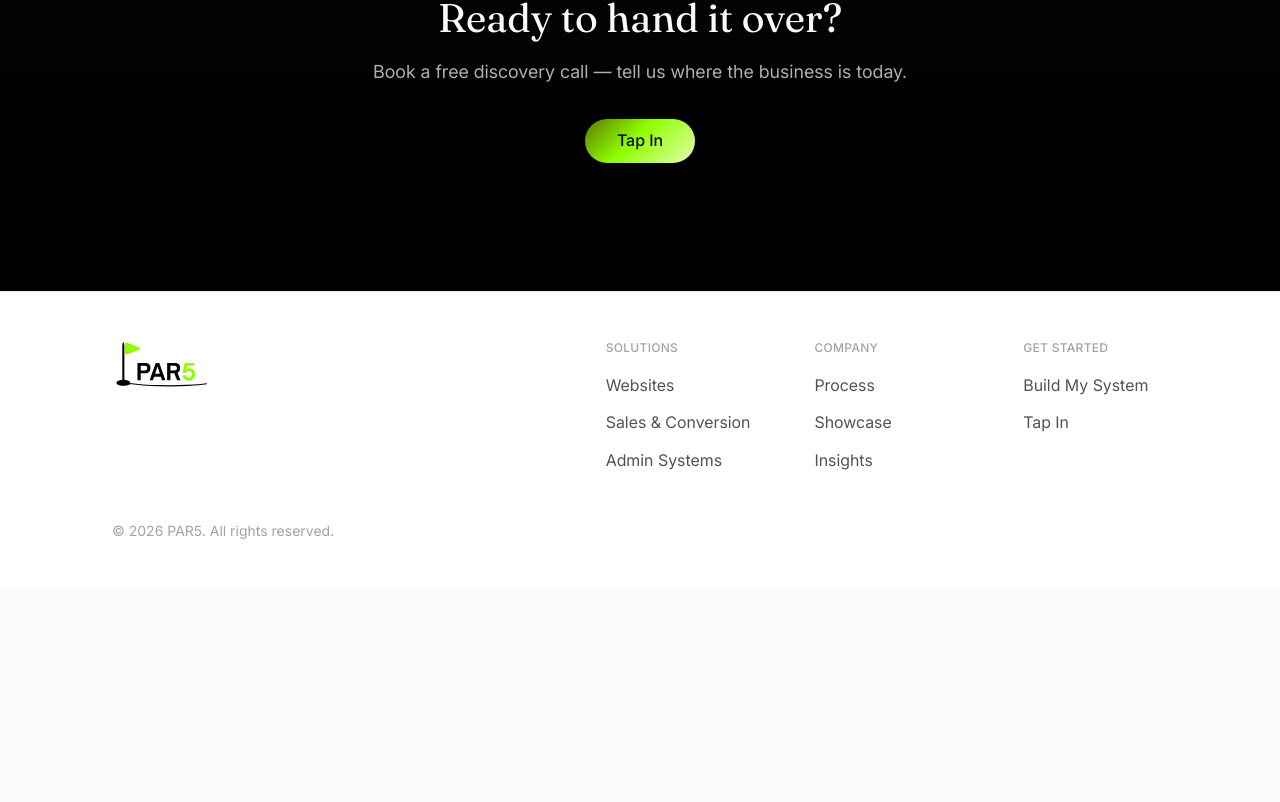
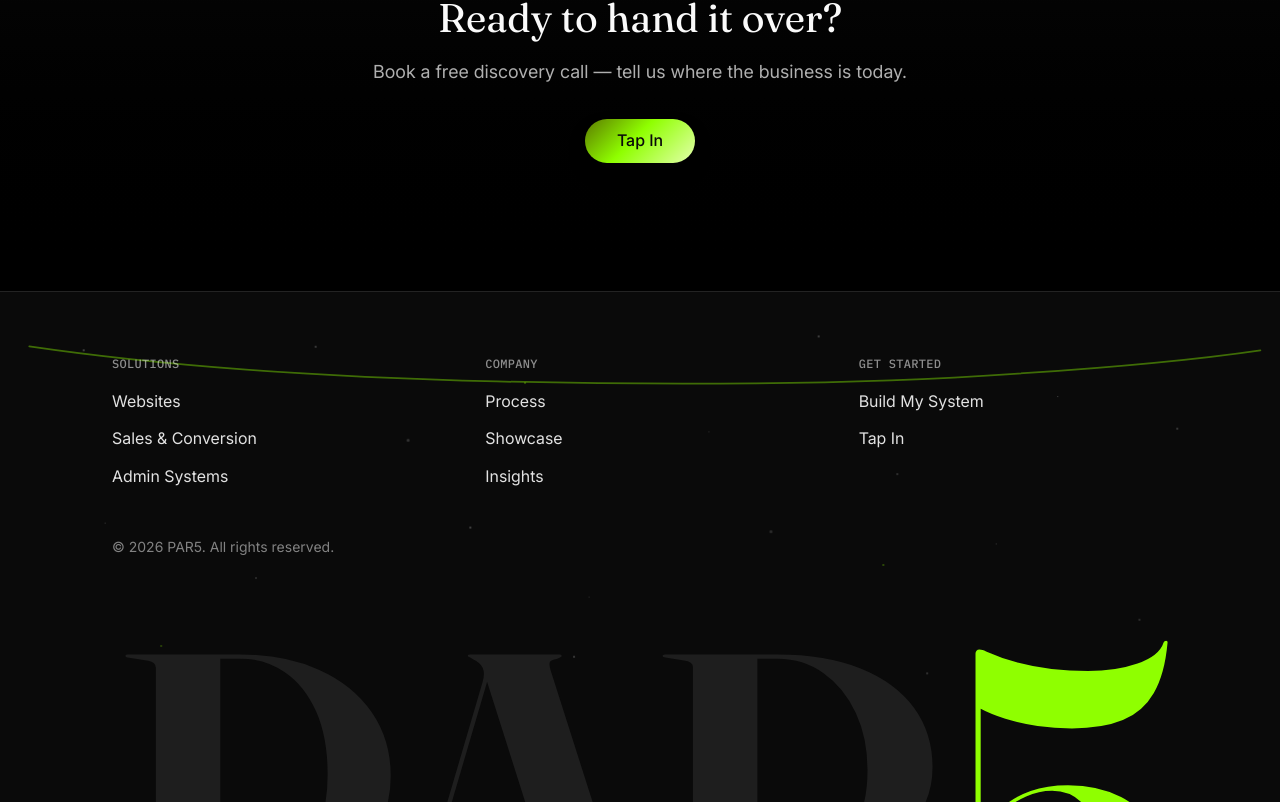
Before and after one commit to jaikrishnadasbcais-cell/PAR-5-WEBSITE, a Next.js app: page / in a window 1280 px wide. Shown: the part 1936-2738 px from the top of the page. Before the commit the page ends 2525 px from the top, so only its background shows below. Built offline with nearby package versions, Linux system fonts and the light colour scheme.

Commit message:
Update website

```diff
--- /dev/null
+++ b/src/components/layout/FooterSpecks.tsx
@@ -0,0 +1,91 @@
+'use client';
+
+import { useEffect, useRef, useState } from 'react';
+import { cn } from '@/lib/cn';
+
+type Speck = {
+  top: number; // %
+  left: number; // %
+  size: 1 | 2 | 3; // px
+  opacity: number; // 0.15–0.4 per v3.2 F4
+  variant: 1 | 2 | 3; // drift keyframe
+  duration: number; // 20–40s
+  delay: number; // negative phase offset, seconds
+  green?: boolean; // max 3–4, never clustered
+  mobileHidden?: boolean; // ~half hidden below md: to hit the 10–14 mobile count
+};
+
+// Deterministic config — NOT Math.random() at render time (SSR hydration
+// mismatch risk, v3.2 F4). 24 on desktop, 12 on mobile. The three green
+// specks sit in different thirds of the field so they never cluster.
+const SPECKS: Speck[] = [
+  { top: 12, left: 6, size: 2, opacity: 0.3, variant: 1, duration: 28, delay: 2 },
+  { top: 22, left: 14, size: 1, opacity: 0.2, variant: 2, duration: 34, delay: 9, mobileHidden: true },
+  { top: 8, left: 24, size: 2, opacity: 0.25, variant: 3, duration: 24, delay: 5 },
+  { top: 30, left: 31, size: 3, opacity: 0.18, variant: 1, duration: 38, delay: 14, mobileHidden: true },
+  { top: 16, left: 42, size: 2, opacity: 0.35, variant: 2, duration: 26, delay: 7, green: true },
+  { top: 26, left: 55, size: 1, opacity: 0.22, variant: 3, duration: 32, delay: 11, mobileHidden: true },
+  { top: 10, left: 63, size: 2, opacity: 0.28, variant: 1, duration: 22, delay: 3 },
+  { top: 34, left: 71, size: 2, opacity: 0.2, variant: 2, duration: 36, delay: 17, mobileHidden: true },
+  { top: 18, left: 82, size: 1, opacity: 0.32, variant: 3, duration: 27, delay: 6 },
+  { top: 28, left: 91, size: 2, opacity: 0.24, variant: 1, duration: 30, delay: 12, mobileHidden: true },
+  { top: 44, left: 9, size: 1, opacity: 0.26, variant: 2, duration: 33, delay: 8 },
+  { top: 52, left: 19, size: 2, opacity: 0.16, variant: 3, duration: 25, delay: 15, mobileHidden: true },
+  { top: 47, left: 36, size: 2, opacity: 0.3, variant: 1, duration: 29, delay: 4 },
+  { top: 58, left: 47, size: 1, opacity: 0.2, variant: 2, duration: 39, delay: 19, mobileHidden: true },
+  { top: 42, left: 59, size: 3, opacity: 0.15, variant: 3, duration: 23, delay: 10 },
+  { top: 55, left: 68, size: 2, opacity: 0.33, variant: 1, duration: 31, delay: 13, green: true, mobileHidden: true },
+  { top: 49, left: 78, size: 1, opacity: 0.25, variant: 2, duration: 35, delay: 1 },
+  { top: 60, left: 88, size: 2, opacity: 0.19, variant: 3, duration: 26, delay: 16, mobileHidden: true },
+  { top: 70, left: 12, size: 2, opacity: 0.28, variant: 1, duration: 37, delay: 5, green: true },
+  { top: 76, left: 27, size: 1, opacity: 0.17, variant: 2, duration: 24, delay: 18, mobileHidden: true },
+  { top: 68, left: 44, size: 2, opacity: 0.24, variant: 3, duration: 28, delay: 9 },
+  { top: 78, left: 58, size: 1, opacity: 0.31, variant: 1, duration: 34, delay: 2, mobileHidden: true },
+  { top: 72, left: 74, size: 2, opacity: 0.21, variant: 2, duration: 40, delay: 20 },
+  { top: 80, left: 86, size: 1, opacity: 0.27, variant: 3, duration: 30, delay: 7, mobileHidden: true },
+];
+
+// The atmosphere layer (v3.2 F4) — lowest layer in the footer stack, paused
+// whenever the footer is off-screen, static under reduced-motion (texture,
+// not information).
+export function FooterSpecks() {
+  const ref = useRef<HTMLDivElement>(null);
+  const [visible, setVisible] = useState(false);
+
+  useEffect(() => {
+    const el = ref.current;
+    if (!el) return;
+    const observer = new IntersectionObserver(([entry]) => setVisible(entry.isIntersecting));
+    observer.observe(el);
+    return () => observer.disconnect();
+  }, []);
+
+  return (
+    <div
+      ref={ref}
+      aria-hidden="true"
+      className={cn('pointer-events-none absolute inset-0 z-0 overflow-hidden', visible && 'specks-live')}
+    >
+      {SPECKS.map((speck, i) => (
+        <span
+          key={i}
+          className={cn(
+            'speck absolute rounded-full',
+            `speck-drift-${speck.variant}`,
+            speck.green ? 'bg-accent' : 'bg-inverse-text',
+            speck.mobileHidden && 'hidden md:block'
+          )}
+          style={{
+            top: `${speck.top}%`,
+            left: `${speck.left}%`,
+            width: speck.size,
+            height: speck.size,
+            opacity: speck.opacity,
+            animationDuration: `${speck.duration}s`,
+            animationDelay: `-${speck.delay}s`,
+          }}
+        />
+      ))}
+    </div>
+  );
+}
--- a/src/components/layout/SiteFooter.tsx
+++ b/src/components/layout/SiteFooter.tsx
@@ -1,7 +1,11 @@
-import Image from 'next/image';
+'use client';
+
+import { useRef } from 'react';
 import Link from 'next/link';
+import { motion, useReducedMotion, useScroll, useSpring } from 'framer-motion';
 import { ROUTES } from '@/lib/routes';
 import { Container } from '@/components/ui/Container';
+import { FooterSpecks } from './FooterSpecks';
 
 const FOOTER_COLUMNS = [
   {
@@ -29,23 +33,55 @@ const FOOTER_COLUMNS = [
   },
 ] as const;
 
+// The canonical logo's #swoosh path (PAR5-logo.svg), extracted as a
+// standalone decorative gesture (v3.2 F3). viewBox cropped to the path's
+// bounds plus stroke headroom.
+const SWOOSH_D =
+  'M470 1303 C 620 1325 780 1335 950 1339 C 1120 1343 1280 1342 1420 1335 C 1560 1327 1660 1318 1735 1307';
+
+// The site's confident close (v3.2): dark full-bleed surface bookending the
+// dark header, quietly alive — specks drifting behind a scroll-drawn swoosh
+// behind a giant wordmark cropped by the page's bottom edge. Bold through
+// scale and atmosphere, never decoration.
 export function SiteFooter() {
+  const footerRef = useRef<HTMLElement>(null);
+  const reduced = useReducedMotion() ?? false;
+
+  // F3 — the swoosh draws as the footer enters the viewport and reverses on
+  // the way back out. Scrubbed, never time-triggered.
+  const { scrollYProgress } = useScroll({
+    target: footerRef,
+    offset: ['start end', 'end end'],
+  });
+  const draw = useSpring(scrollYProgress, { stiffness: 80, damping: 22 });
+
   return (
-    <footer className="border-t border-border bg-surface pb-20 pt-12 md:pb-12">
-      <Container>
-        <div className="flex flex-col gap-10 md:flex-row md:justify-between">
-          <Image
-            src="/images/brand/PAR5-logo.svg"
-            alt="PAR5"
-            width={1634}
-            height={791}
-            className="h-10 w-auto md:h-12"
+    <footer
+      ref={footerRef}
+      className="relative overflow-hidden border-t border-white/10 bg-inverse-bg"
+    >
+      <FooterSpecks />
+
+      {/* F3 — swoosh across the upper third, behind the link columns.
+          non-scaling-stroke keeps it ~1.75px at every viewport width. */}
+      <div aria-hidden="true" className="pointer-events-none absolute inset-x-0 top-8 z-[1] opacity-40">
+        <svg viewBox="440 1280 1315 80" fill="none" className="h-auto w-full">
+          <motion.path
+            d={SWOOSH_D}
+            stroke="var(--color-accent)"
+            strokeWidth={1.75}
+            strokeLinecap="round"
+            vectorEffect="non-scaling-stroke"
+            style={{ pathLength: reduced ? 1 : draw }}
           />
+        </svg>
+      </div>
 
+      <Container className="relative z-10 pb-4 pt-14 md:pt-16">
         <div className="grid grid-cols-2 gap-8 sm:grid-cols-3 md:gap-16">
           {FOOTER_COLUMNS.map((column) => (
             <div key={column.heading}>
-                <p className="text-eyebrow font-medium uppercase tracking-wide text-text-muted">
+              <p className="font-[family-name:var(--font-mono)] text-eyebrow font-medium uppercase tracking-wide text-inverse-text/55">
                 {column.heading}
               </p>
               <ul className="mt-4 flex flex-col gap-3">
@@ -53,7 +89,7 @@ export function SiteFooter() {
                   <li key={link.href}>
                     <Link
                       href={link.href}
-                        className="text-body text-text-secondary hover:text-text-primary"
+                      className="text-body text-inverse-text/90 transition-colors hover:text-inverse-text focus-visible:text-inverse-text"
                     >
                       {link.label}
                     </Link>
@@ -63,12 +99,25 @@ export function SiteFooter() {
             </div>
           ))}
         </div>
-        </div>
 
-        <p className="mt-12 text-caption text-text-muted">
+        <p className="mt-12 text-caption text-inverse-text/50">
           &copy; {new Date().getFullYear()} PAR5. All rights reserved.
         </p>
       </Container>
+
+      {/* F2 — the giant cropped wordmark: real text, tonal near-black on
+          black so it reads as an embossed presence, the "5" as the one
+          accent moment. The negative bottom margin pushes the lower ~40% of
+          the letterforms past the footer's overflow-hidden edge — the page
+          ends mid-letter, deliberately. Replaces the small footer logo
+          lockup entirely (F5). */}
+      <div
+        aria-hidden="true"
+        className="pointer-events-none relative z-[2] mt-6 select-none text-center font-[family-name:var(--font-fraunces)] font-semibold leading-none tracking-display text-[#1E1E1E] md:mt-2"
+        style={{ fontSize: 'clamp(5rem, 36vw, 34rem)', marginBottom: '-0.52em' }}
+      >
+        PAR<span className="text-accent">5</span>
+      </div>
     </footer>
   );
 }
--- a/src/styles/globals.css
+++ b/src/styles/globals.css
@@ -296,6 +296,34 @@ body {
 }
 
 /*
+ * Footer specks (v3.2 F4) — dust motes on the dark close, not a particle
+ * showpiece. Very slow alternate drift (20–40s per traversal, set inline per
+ * speck with negative delays for phase variance); play-state gated by the
+ * .specks-live visibility class (IntersectionObserver) so they cost nothing
+ * off-screen. No twinkle, no glow, no blur — rejected effect classes.
+ */
+.speck {
+  animation-timing-function: ease-in-out;
+  animation-iteration-count: infinite;
+  animation-direction: alternate;
+  animation-play-state: paused;
+}
+.specks-live .speck {
+  animation-play-state: running;
+}
+@keyframes speck-drift-1 { from { transform: translate(0, 0); } to { transform: translate(34px, -22px); } }
+@keyframes speck-drift-2 { from { transform: translate(0, 0); } to { transform: translate(-28px, 18px); } }
+@keyframes speck-drift-3 { from { transform: translate(0, 0); } to { transform: translate(18px, 30px); } }
+.speck-drift-1 { animation-name: speck-drift-1; }
+.speck-drift-2 { animation-name: speck-drift-2; }
+.speck-drift-3 { animation-name: speck-drift-3; }
+@media (prefers-reduced-motion: reduce) {
+  .speck {
+    animation: none !important;
+  }
+}
+
+/*
  * The approved golf detail (v3 amendment C4) — TapInLabel.tsx, nav + hero
  * Tap In CTAs only. The ball rolls in along the text baseline
  * (translateY ≈ baseline relative to its resting spot above the "I") and
```
Lines whose indentation alone changed are shown as unchanged.
